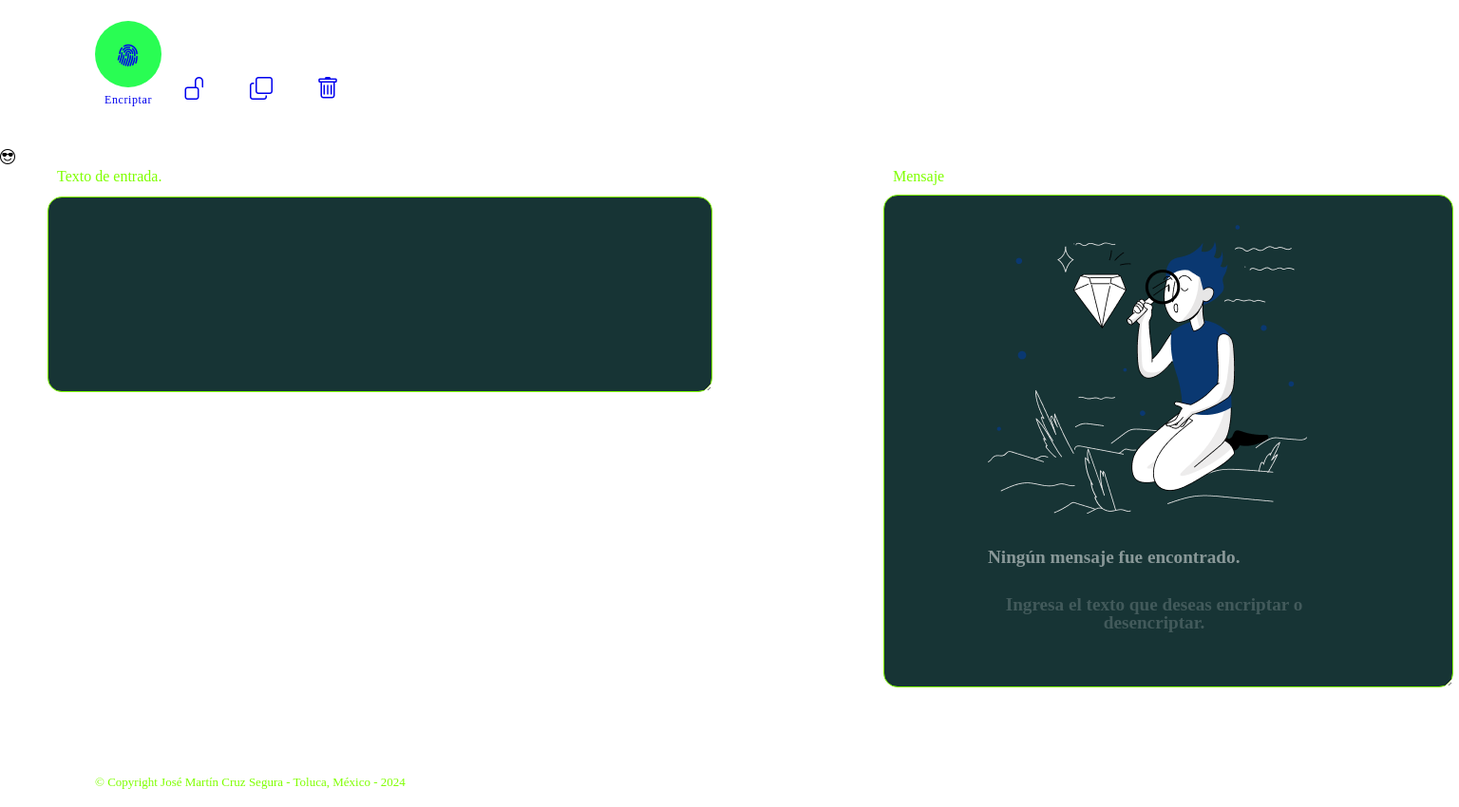
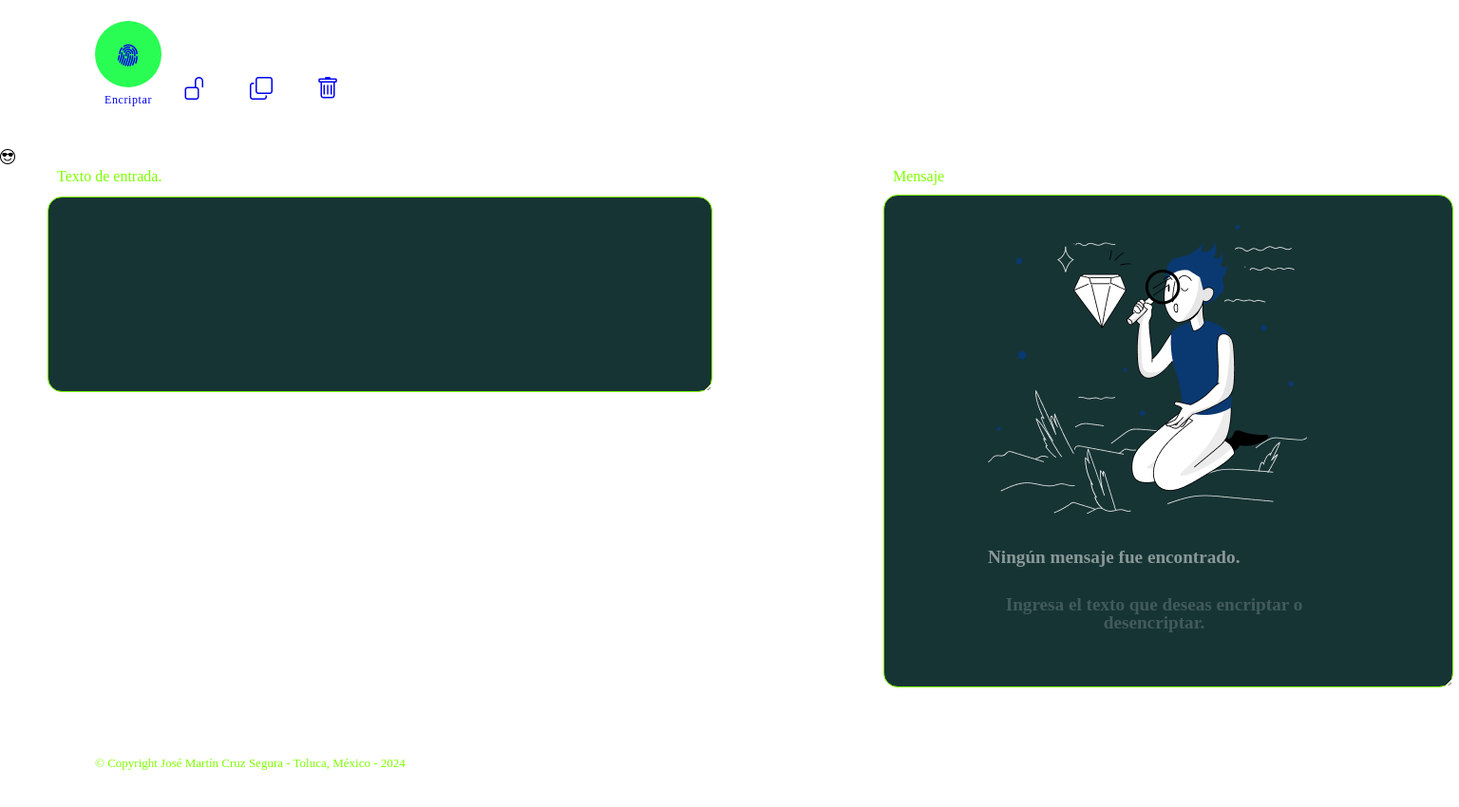
Before and after one commit to mcruzs63/encriptando-otro.github.io, a plain HTML site: page index.html in a window 1536 px wide. Shown: the part 123-973 px from the top of the page at 95% size. Drawn offline with nearby package versions, Linux system fonts and the light colour scheme; some packages are replaced by stand-ins of ours; a script that the page names is missing.

Commit message:
Update style.css

```diff
--- a/style.css
+++ b/style.css
@@ -373,7 +373,7 @@ h1 {
 	}
 
 	.copyright {
-		top: 900px;
+		top: 880px;
 	}
 
 }
```
